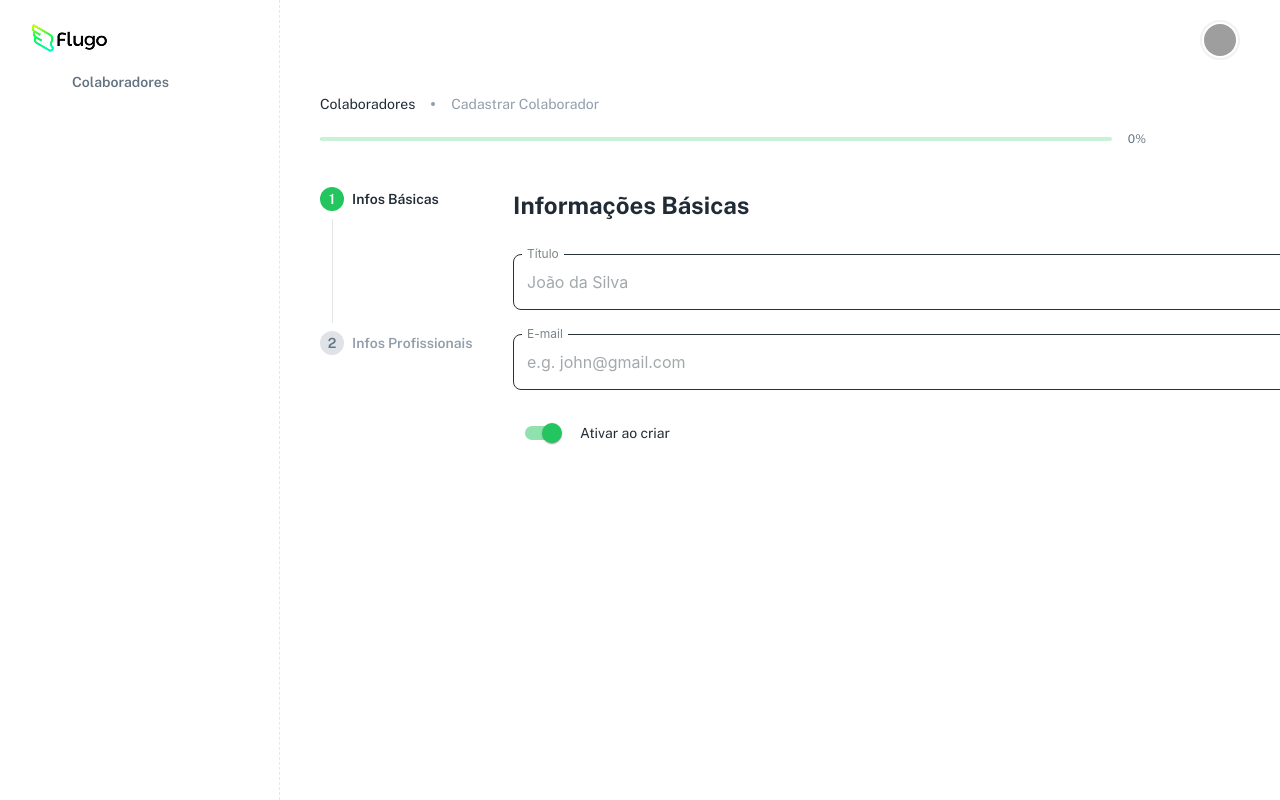
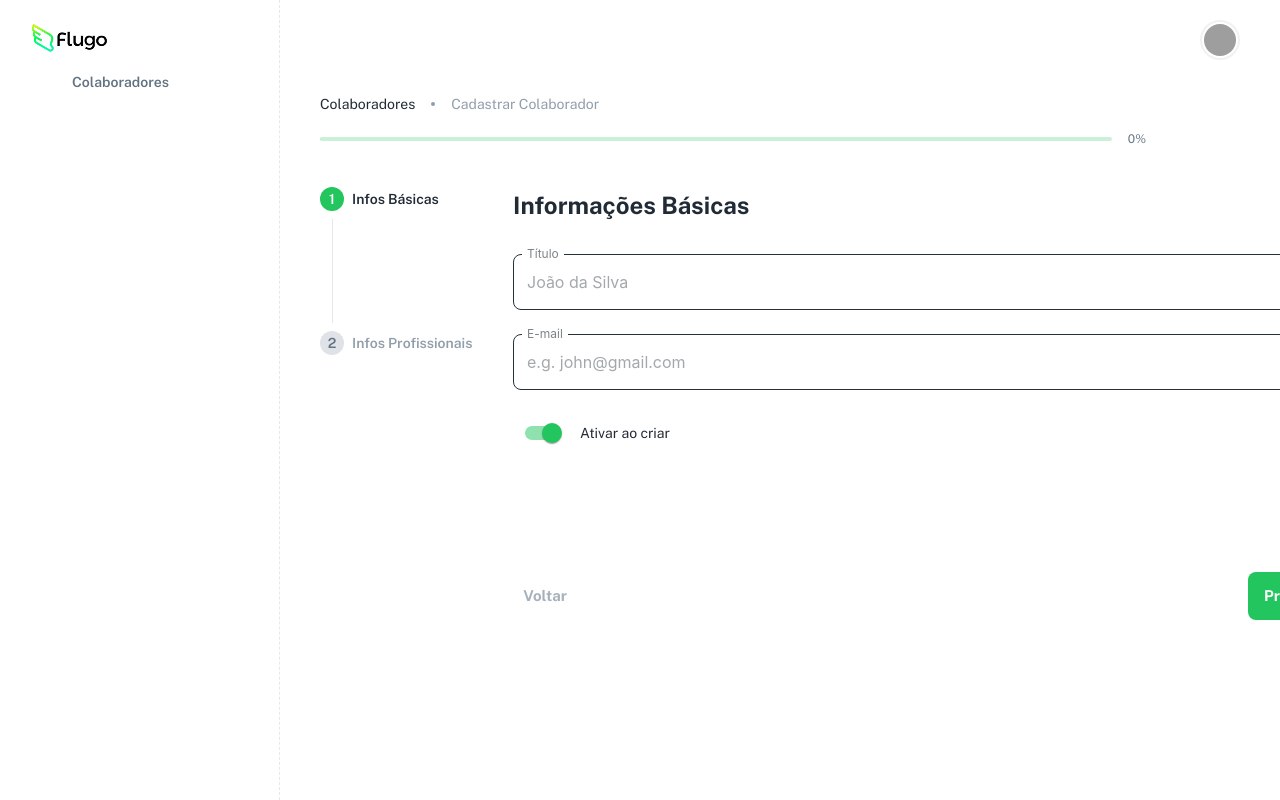
Before and after one commit to jampdroRomano/employee-onboarding-wizard, a React (Vite) app: page /criar in a window 1280 px wide. Shown: the top 800 px of the page. Built offline with nearby package versions, Linux system fonts and the light colour scheme; grey boxes are pictures that could not be loaded; some icons are missing.

Commit message:
feat: add AppButton component to CreateEmployee page; implement navigation buttons

```diff
--- a/src/pages/CreateEmployee.tsx
+++ b/src/pages/CreateEmployee.tsx
@@ -3,13 +3,11 @@ import { AppBreadcrumbs } from '../components/common/AppBreadcrumbs';
 import { OnboardingProgress } from '../components/common/OnboardingProgress';
 import { StepperVertical } from '../components/onboarding/StepperVertical';
 import { BasicInfoForm } from '../components/onboarding/BasicInfoForm';
+import { AppButton } from '../components/common/AppButton'; //
 
 export const CreateEmployee = () => {
-
   return (
-
     <Box>
-
       {/* 1. Cabeçalho com Breadcrumbs */}
       <Box sx={{ mb: 2 }}>
         <AppBreadcrumbs
@@ -23,7 +21,7 @@ export const CreateEmployee = () => {
       <Box sx={{ pr: { xs: 0, md: '94px' } }}>
         {/* 2. Barra de Progresso */}
         <Box>
-           <OnboardingProgress progress={0} />
+          <OnboardingProgress progress={0} />
         </Box>
 
         {/* 3. Container Principal (Stepper + Form) */}
@@ -33,18 +31,74 @@ export const CreateEmployee = () => {
             display: 'flex',
             flexDirection: { xs: 'column', md: 'row' },
             gap: '40px',
+            // O container total tem 1026px (153 + 40 + 833)
           }}
-
         >
-
           {/* Coluna Esquerda: Frame 2 (Stepper) */}
           <Box sx={{ width: { xs: '100%', md: '153px' }, flexShrink: 0 }}>
             <StepperVertical />
           </Box>
 
-          {/* Coluna Direita: Formulário */}
-          <Box sx={{ width: '100%' }}>
+          {/* Coluna Direita: Formulário + Botões */}
+          <Box sx={{ width: '100%' }}> {/* Ocupa o restante (aprox 833px) */}
+
             <BasicInfoForm />
+
+            {/* 4. Container dos Botões (Frame 4 - Botões) */}
+            <Box
+              sx={{
+                display: 'flex',
+                justifyContent: 'space-between',
+                alignItems: 'center',
+                mt: '120px',
+                width: '100%',
+                height: '48px',
+              }}
+            >
+              <AppButton
+                sx={{
+                  width: '64px',
+                  height: '48px',
+                  minWidth: '64px',
+                  backgroundColor: 'transparent',
+                  boxShadow: 'none',
+                  color: '#919EABCC',
+                  fontFamily: '"Public Sans", sans-serif',
+                  fontWeight: 700,
+                  fontSize: '15px',
+                  lineHeight: '26px',
+                  textTransform: 'none',
+                  borderRadius: '8px',
+                  paddingLeft: 0,
+                  paddingRight: 0,
+                  '&:hover': {
+                    backgroundColor: 'transparent',
+                    boxShadow: 'none',
+                    color: '#919EAB',
+                  }
+                }}
+              >
+                Voltar
+              </AppButton>
+
+              {/* Botão PRÓXIMO */}
+              <AppButton
+                sx={{
+                  width: '91px',
+                  height: '48px',
+                  minWidth: '64px',
+                  fontFamily: '"Public Sans", sans-serif',
+                  fontWeight: 700,
+                  fontSize: '15px',
+                  lineHeight: '26px',
+                  textTransform: 'none',
+                  borderRadius: '8px',
+                }}
+              >
+                Próximo
+              </AppButton>
+            </Box>
+
           </Box>
         </Box>
       </Box>
```
